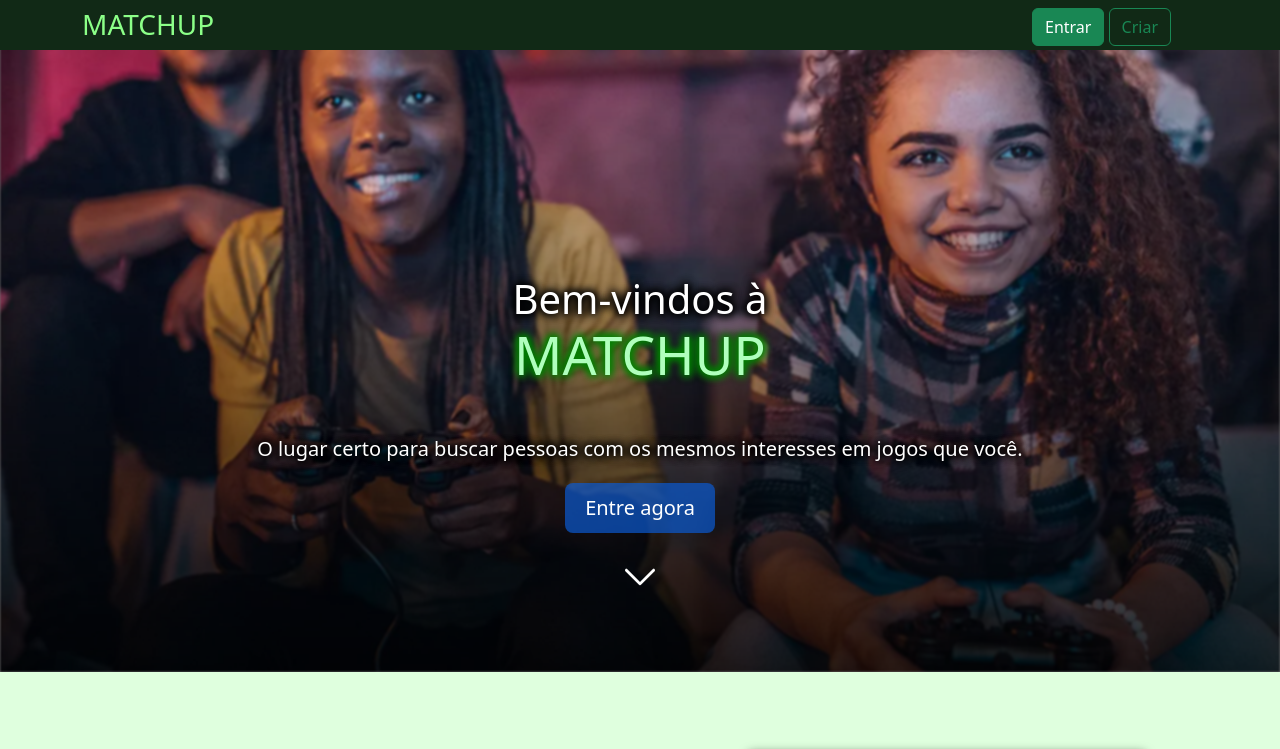
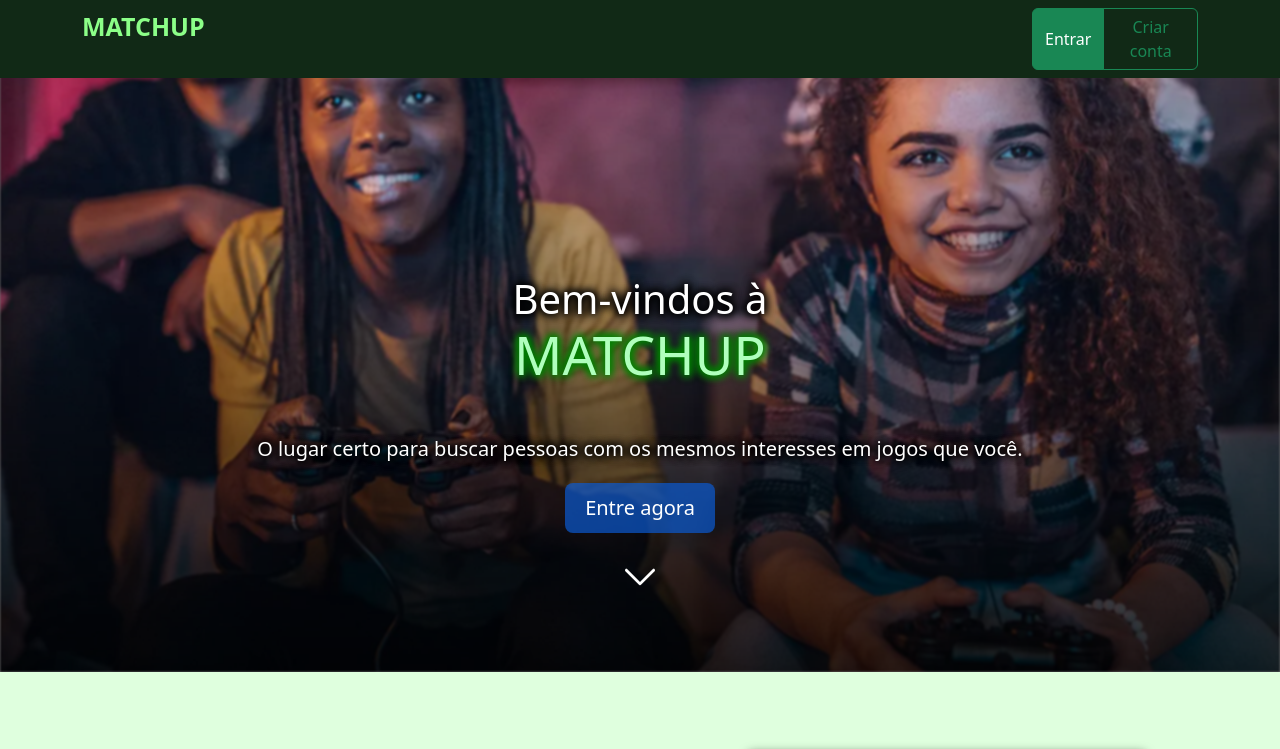
Before and after one commit to mariomathias/matchup, a plain HTML site: page index.html in a window 1280 px wide. Shown: the top 749 px of the page. Drawn offline with nearby package versions, Linux system fonts and the light colour scheme.

Commit message:
little changes in index html

```diff
--- a/index.html
+++ b/index.html
@@ -17,12 +17,14 @@
             <div class="container">
                 <div class="row pt-2">
                     <div class="col-1">
-                        <h3 style="color:rgb(140, 255, 136);">MATCHUP</h3>
+                        <p style="color:rgb(140, 255, 136); font-size: 25px; margin-bottom: 0px;"><b>MATCHUP</b></p>
                     </div>
                     <div class="col-9"></div>
-                    <div class="col-2">
-                        <a class="btn btn-success" href="pages/login.html" role="button">Entrar</a>
-                        <a class="btn btn-outline-success" href="pages/registro.html" role="button">Criar</a>
+                    <div class="col-2 d-flex justify-content-end mb-2">
+                      <div class="btn-group" role="group" aria-label="Basic mixed styles example">
+                        <button type="button" class="btn btn-success" onclick="">Entrar</button>
+                        <button type="button" class="btn btn-outline-success" onclick="">Criar conta</button>
+                      </div>
                     </div>
                 </div>
             </div>
@@ -97,8 +99,8 @@
 
         <!-- FOOTER -->
         <footer class="container mt-4">
-          <p class="float-right"><a href="#">Back to top</a></p>
-          <p>&copy; 2023-2023 Marocas, Inc. &middot; <a href="#">Privacy</a> &middot; <a href="#">Terms</a></p>
+          <p class="float-right"><a class="text-decoration-none" href="#">Back to top</a></p>
+          <p>&copy; 2023-2023 Marocas, Inc. &middot; <a class="text-decoration-none" href="#">Privacy</a> &middot; <a class="text-decoration-none" href="#">Terms</a></p>
         </footer>
       </main>
 
```
Also changed, not shown: pages/feed.html (+1 -1 lines), pages/login.html (+1 -1 lines).
